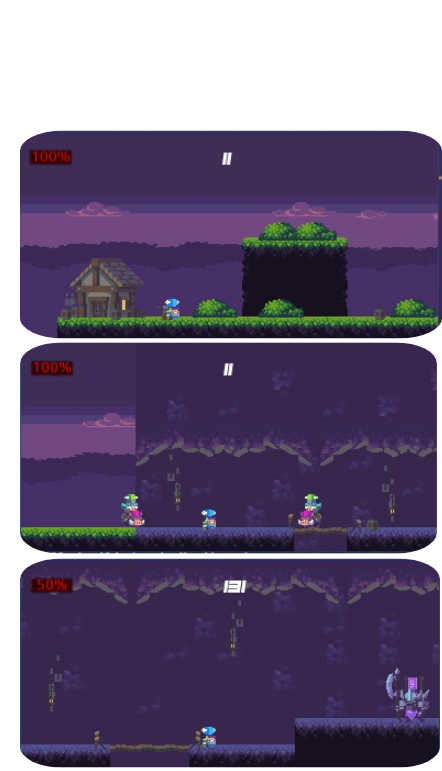
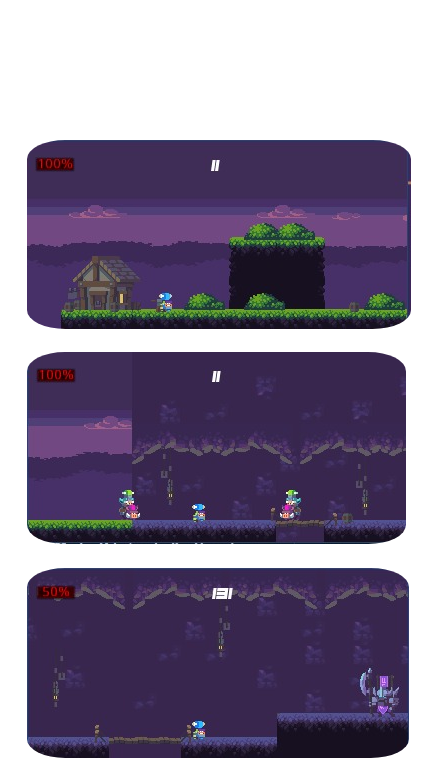
Before and after one commit to Felipe8959/projeto6sem, a plain HTML site: page index.html in a window 390 px wide. Shown: the part 1220-1991 px from the top of the page, 442 px wide, since content can reach past the window. Drawn offline with Linux system fonts and the light colour scheme.

Commit message:
alteracao

```diff
--- a/styles.css
+++ b/styles.css
@@ -174,7 +174,8 @@ body {
     }
 
     #prints img {
-        margin-left: 10%;
+        margin-left: 7%;
+        transform: scale(1);
     }
 
     .videojogo {
```
